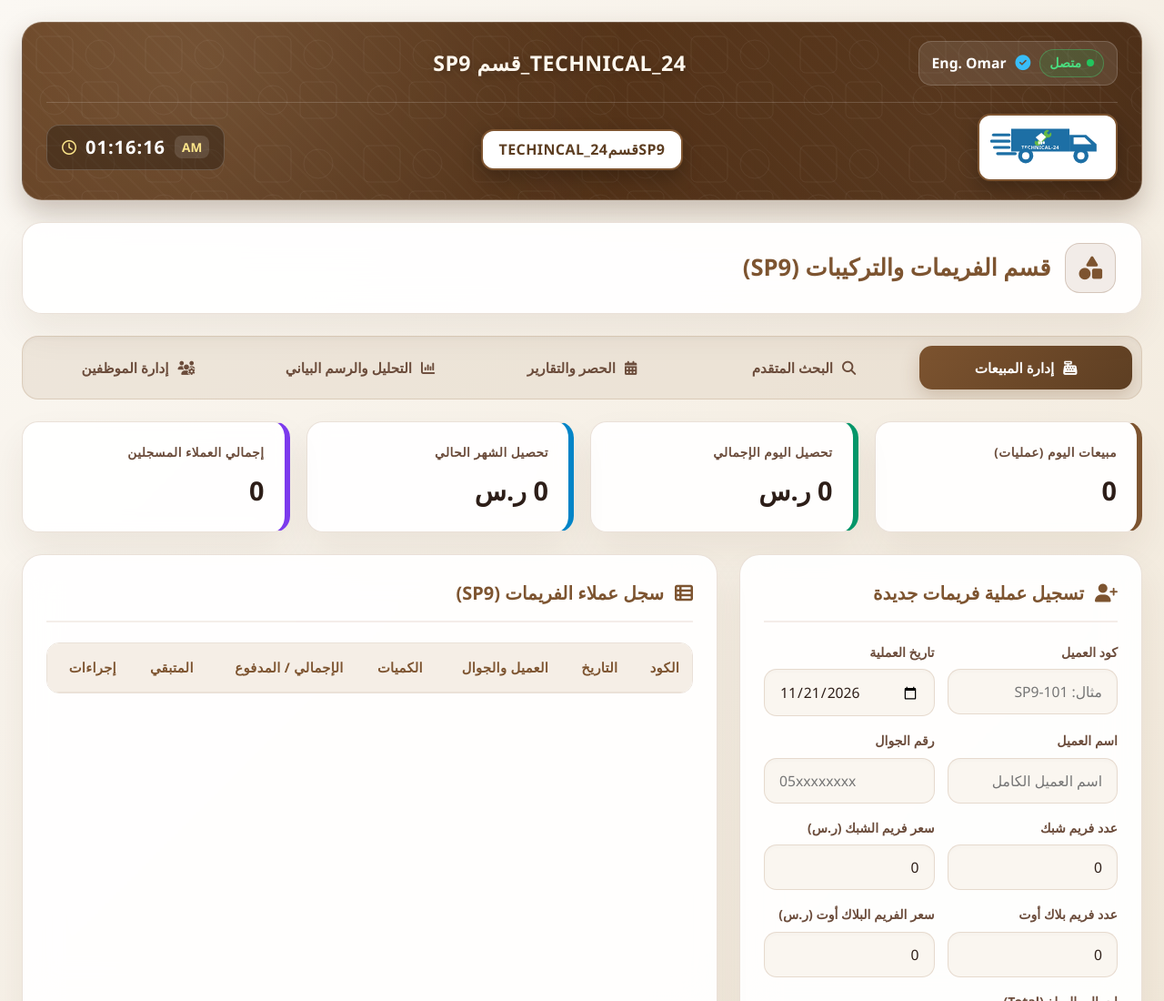
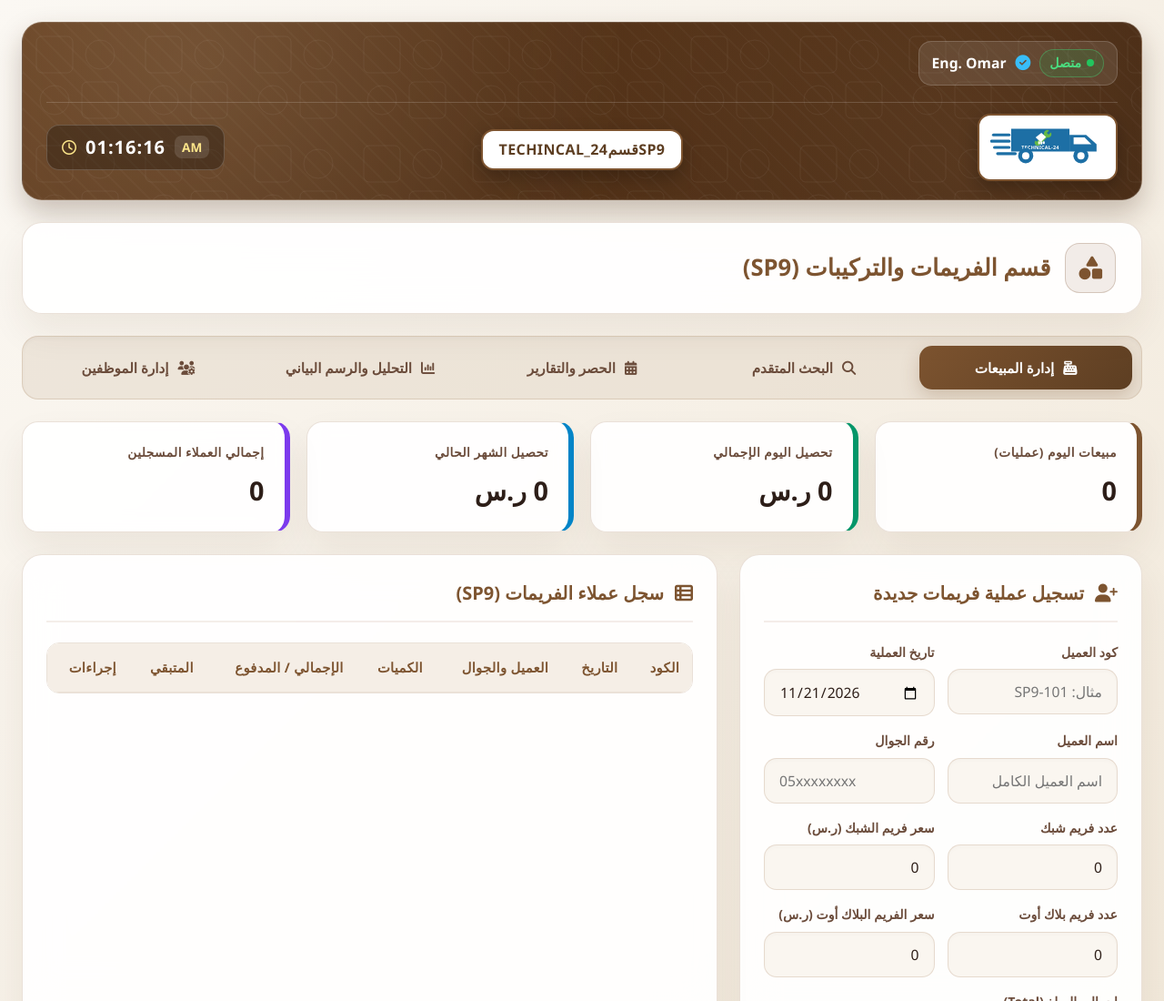
Before and after one commit to eslammarzouk13-hub/SP9-, a plain HTML site: page index.html in a window 1280 px wide. Shown: the top 1100 px of the page at 91% size. Drawn offline with nearby package versions, Linux system fonts and the light colour scheme.

Commit message:
Remove title from banner center
Removed the title from the center of the banner.

```diff
--- a/index.html
+++ b/index.html
@@ -448,7 +448,7 @@
       </div>
 
       <!-- في منتصف البنر البني -->
-      <div class="banner-center-title">TECHNICAL_24_قسم SP9</div>
+      <div class="banner-center-title"></div>
 
       <div class="banner-spacer"></div>
     </div>
```
